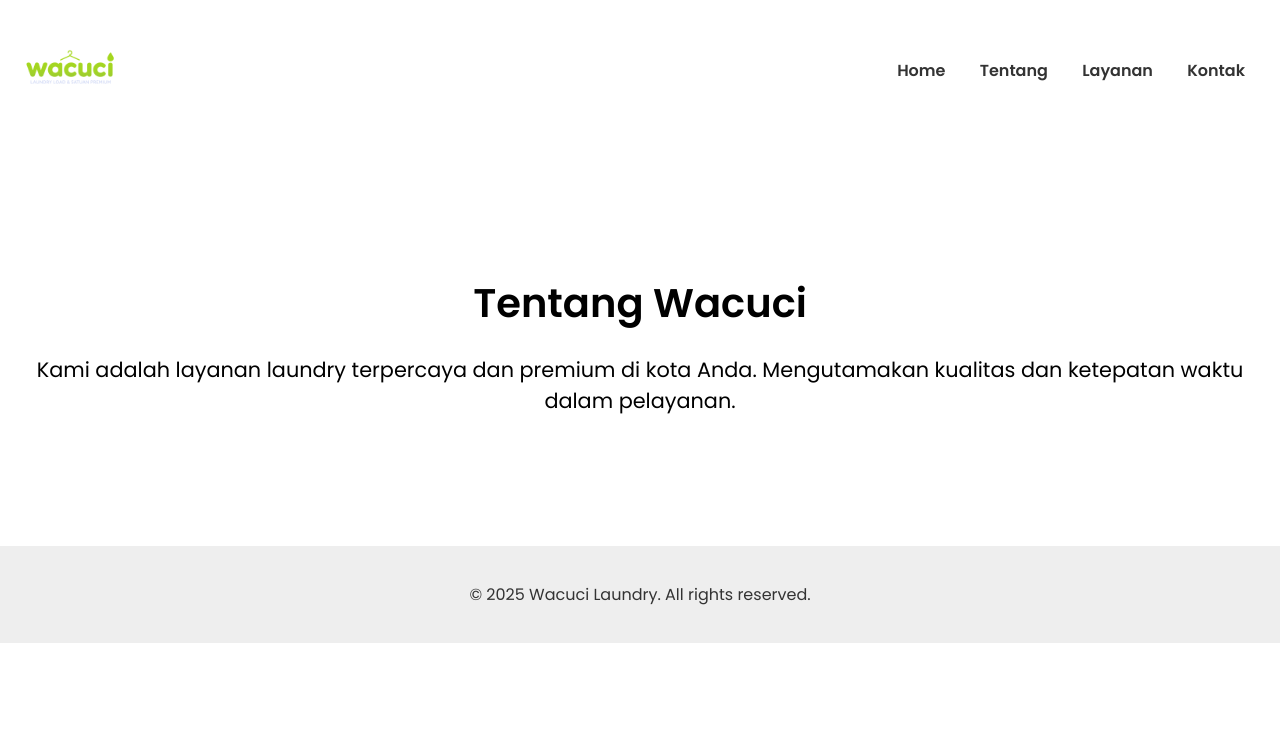
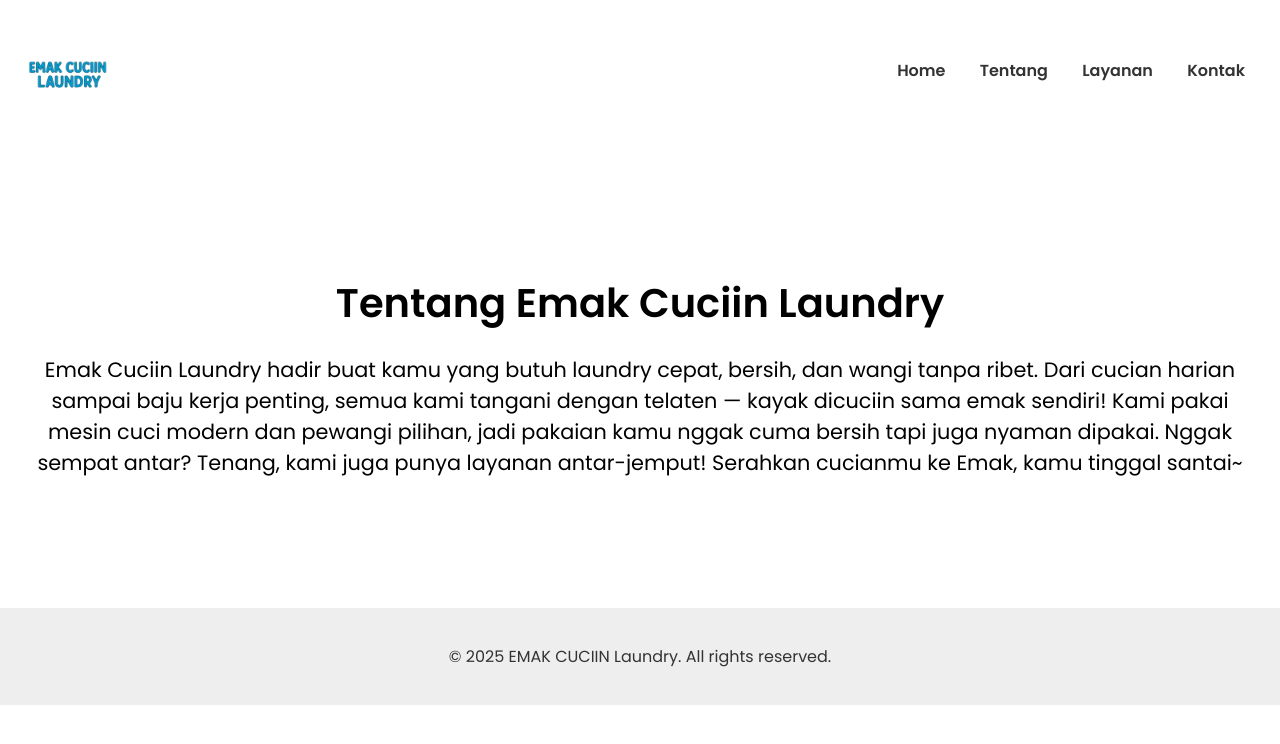
Before and after one commit to Dabskutz/anylaundry, a PHP site: page /tentang.html in a window 1280 px wide. Shown: the top 744 px of the page. Run offline with PHP 8.4, Linux system fonts and the light colour scheme.

Commit message:
change name of branding

```diff
--- a/index.html
+++ b/index.html
@@ -6,7 +6,7 @@
   <meta charset="UTF-8">
   <meta name="viewport" content="width=device-width, initial-scale=1.0">
   <title>Home</title>
-  <link rel="icon" type="image/png" sizes="48x48" href="images/icon-logo/logo.png">
+  <link rel="icon" type="image/png" sizes="96x96" href="images/icon-logo/logo-bulat.png">
   <link href="https://fonts.googleapis.com/css2?family=Poppins:wght@400;600&display=swap" rel="stylesheet">
   <link rel="stylesheet" href="style.css">
 </head>
@@ -14,7 +14,7 @@
   <header>
     <button class="hamburger">&#9776;</button>
     <div class="logo">
-      <img src="images/logo-wacuci.png" alt="Wacuci Logo">
+      <img src="images/emak-cuciin.png" alt="emak-cuciin Logo">
 
     </div>
     <nav>
@@ -50,7 +50,7 @@
     </div>
   </section>
   <footer>
-    <p>&copy; 2025 Wacuci Laundry. All rights reserved.</p>
+    <p>&copy; 2025  EMAK CUCIIN Laundry. All rights reserved.</p>
   </footer>
 </body>
 <script>
--- a/layanan.html
+++ b/layanan.html
@@ -6,7 +6,7 @@
   <meta charset="UTF-8">
   <meta name="viewport" content="width=device-width, initial-scale=1.0">
   <title>Layanan</title>
-  <link rel="icon" type="image/png" sizes="48x48" href="images/icon-logo/logo.png">
+  <link rel="icon" type="image/png" sizes="48x48" href="images/icon-logo/logo-bulat.png">
   <link href="https://fonts.googleapis.com/css2?family=Poppins:wght@400;600&display=swap" rel="stylesheet">
   <link rel="stylesheet" href="style.css">
 </head>
@@ -14,7 +14,7 @@
   <header>
     <button class="hamburger">&#9776;</button>
     <div class="logo">
-      <img src="images/logo-wacuci.png" alt="Wacuci Logo">
+      <img src="images/emak-cuciin.png" alt="emak-cuciin Logo">
 
     </div>
     <nav>
@@ -60,7 +60,7 @@
     <a href="order-form/order.html" class="btn-pesan">Pesan Sekarang</a>
 </section>
 <footer>
-  <p>&copy; 2025 Wacuci Laundry. All rights reserved.</p>
+  <p>&copy; 2025 EMAK CUCIIN Laundry. All rights reserved.</p>
 </footer>
 </body>
 <script>
--- a/style.css
+++ b/style.css
@@ -276,3 +276,14 @@ footer {
 .btn-pesan:hover {
   background-color: #0056b3; /* warna biru lebih gelap saat hover */
 }
+.tentang-container {
+  max-width: 800px;
+  margin: 40px auto;
+  padding: 24px;
+  background-color: #ffffff;
+  box-shadow: 0 2px 8px rgba(0, 0, 0, 0.1);
+  border-radius: 12px;
+  font-family: 'Poppins', sans-serif;
+  line-height: 1.7;
+  color: #333;
+}
--- a/tentang.html
+++ b/tentang.html
@@ -6,7 +6,7 @@
   <meta charset="UTF-8">
   <meta name="viewport" content="width=device-width, initial-scale=1.0">
   <title>Tentang</title>
-  <link rel="icon" type="image/png" sizes="48x48" href="images/icon-logo/logo.png">
+  <link rel="icon" type="image/png" sizes="48x48" href="images/icon-logo/logo-bulat.png">
   <link href="https://fonts.googleapis.com/css2?family=Poppins:wght@400;600&display=swap" rel="stylesheet">
   <link rel="stylesheet" href="style.css">
 </head>
@@ -14,7 +14,7 @@
   <header>
     <button class="hamburger">&#9776;</button>
     <div class="logo">
-      <img src="images/logo-wacuci.png" alt="Wacuci Logo">
+      <img src="images/emak-cuciin.png" alt="emak-cuciin Logo">
     </div>
     <nav>
       <a href="index.html">Home</a>
@@ -24,11 +24,14 @@
     </nav>
   </header>
   <section class="hero">
-    <h2>Tentang Wacuci</h2>
-    <p>Kami adalah layanan laundry terpercaya dan premium di kota Anda. Mengutamakan kualitas dan ketepatan waktu dalam pelayanan.</p>
+    <h2>Tentang Emak Cuciin Laundry</h2>
+    <div class="max-w-3xl mx-auto px-4 py-6 bg-white shadow-md rounded-lg"></div>
+    <p>
+      Emak Cuciin Laundry hadir buat kamu yang butuh laundry cepat, bersih, dan wangi tanpa ribet. Dari cucian harian sampai baju kerja penting, semua kami tangani dengan telaten — kayak dicuciin sama emak sendiri! Kami pakai mesin cuci modern dan pewangi pilihan, jadi pakaian kamu nggak cuma bersih tapi juga nyaman dipakai. Nggak sempat antar? Tenang, kami juga punya layanan antar-jemput! Serahkan cucianmu ke Emak, kamu tinggal santai~
+    </p>
   </section>
   <footer>
-    <p>&copy; 2025 Wacuci Laundry. All rights reserved.</p>
+    <p>&copy; 2025 EMAK CUCIIN Laundry. All rights reserved.</p>
   </footer>
 </body>
 <script>
```
Also changed, not shown: kontak.html (+4 -5 lines), .htaccess (added), images/contact-images/bg-new.jpg (added), images/emak-cuciin.png (added), images/icon-logo/logo-bulat.png (added), images/icon-logo/logo2.png (deleted).
